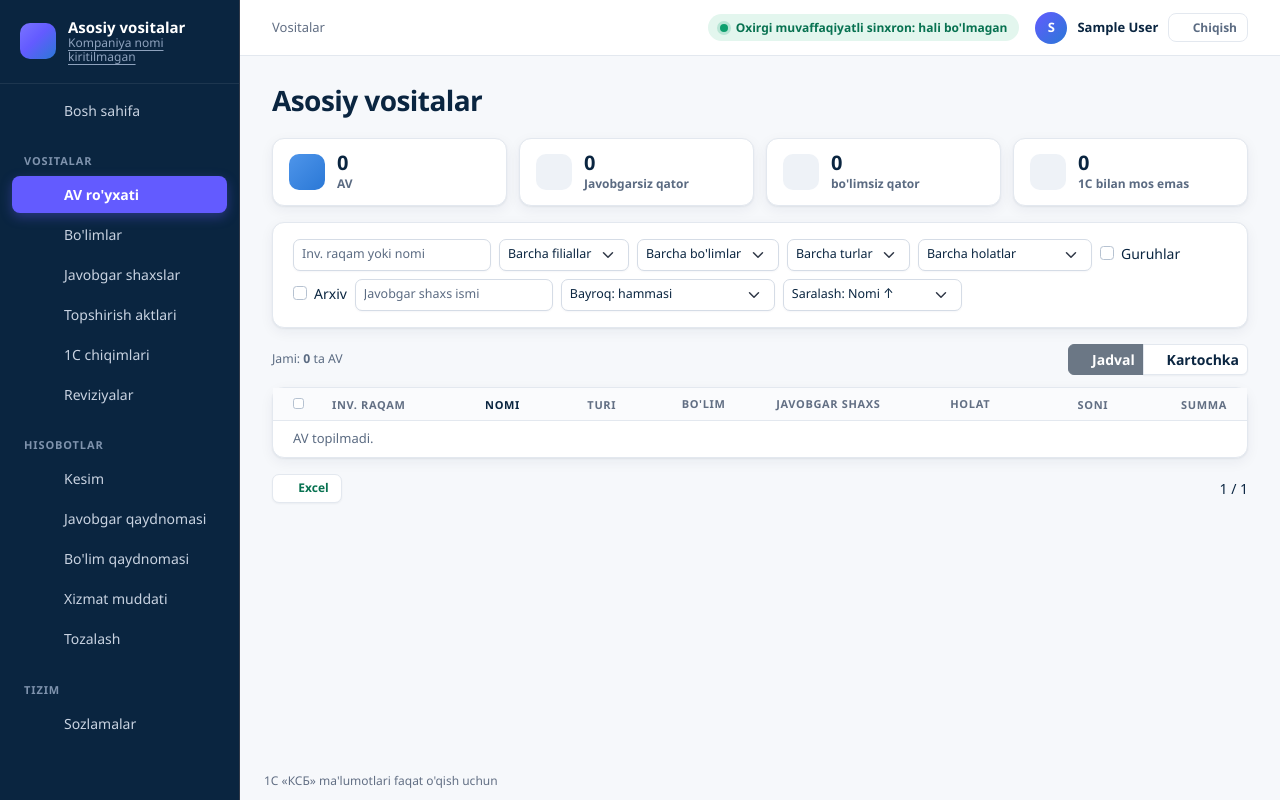
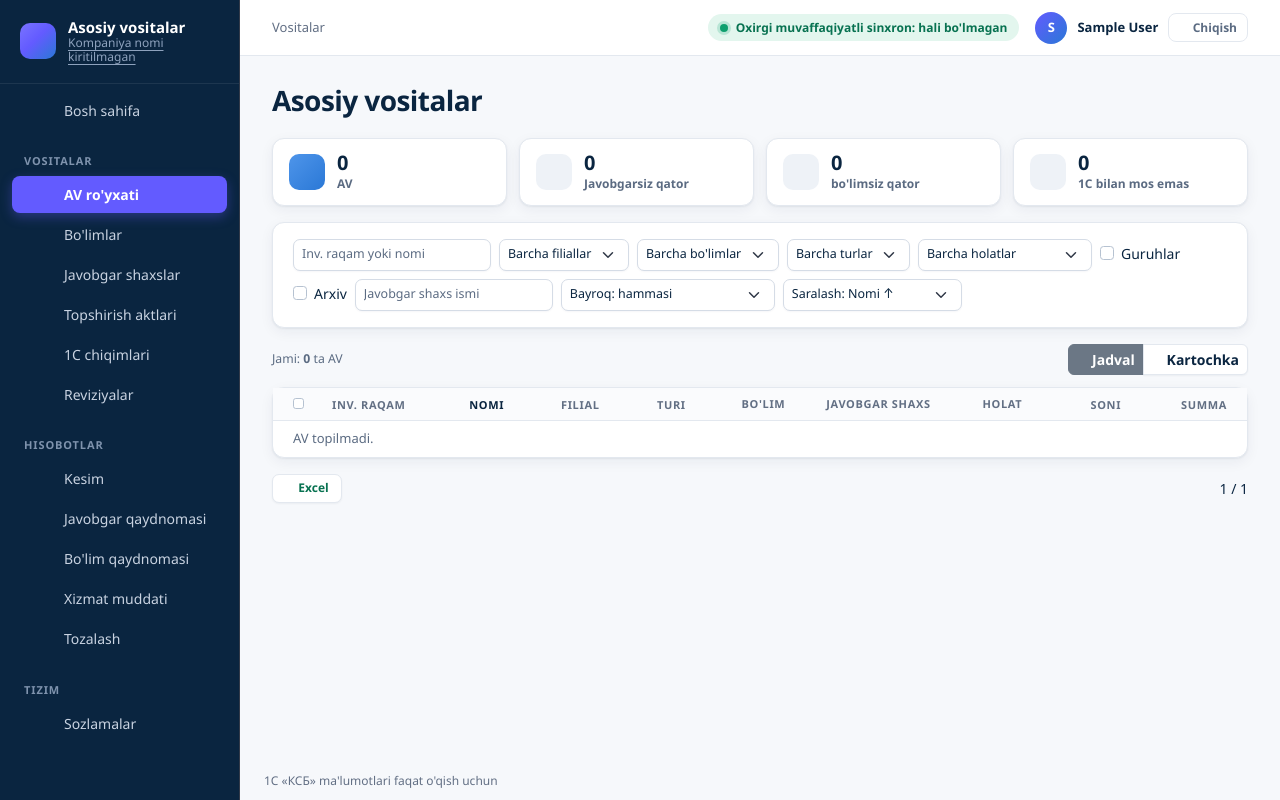
Before and after one commit to Muhammadrizo04/AVPlatform, a Django app: page /av/ in a window 1280 px wide. Run offline with Django 5.2, Linux system fonts and the light colour scheme; the visitor is signed in with stand-in values (Sample User, id 1); data comes from the database, SQL or seed files in the repository; data that the repository does not hold is empty; some web fonts are replaced.

Commit message:
feat(vositalar): AV ro'yxatida filial alohida saralanadigan ustunda
Filial nom ostidagi kulrang yozuv o'rniga «Filial» ustuniga chiqdi; shu ustun
bo'yicha saralash (tartib=filial).

Co-Authored-By: Claude Opus 5.5 <noreply@anthropic.com>

```diff
--- a/panel/static/panel/panel.css
+++ b/panel/static/panel/panel.css
@@ -372,6 +372,7 @@ a.korsatkich:hover { transform: translateY(-1px); box-shadow: var(--av-soya-katt
 .av-jadval .av-nomi { min-width: 16rem; }
 .av-jadval .av-nomi > a { color: var(--av-siyoh); }
 .av-jadval .av-nomi > a:hover { color: var(--av-indigo); }
+.av-jadval .av-filial { max-width: 12rem; overflow: hidden; text-overflow: ellipsis; white-space: nowrap; }
 .av-jadval .av-turi { max-width: 11rem; overflow: hidden; text-overflow: ellipsis; white-space: nowrap; }
 .av-jadval > :not(caption) > * > * { padding-top: .5rem; padding-bottom: .5rem; }
 .av-jadval .holat-pill { font-size: .6875rem; }
--- a/panel/templates/panel/base.html
+++ b/panel/templates/panel/base.html
@@ -7,7 +7,7 @@
   <title>{% block sarlavha %}Asosiy vositalar{% endblock %} — Asosiy vositalar</title>
   <link rel="stylesheet" href="{% static 'panel/vendor/coreui/coreui.min.css' %}">
   <link rel="stylesheet" href="{% static 'panel/vendor/coreui-icons/css/free.min.css' %}">
-  <link rel="stylesheet" href="{% static 'panel/panel.css' %}?v=8">
+  <link rel="stylesheet" href="{% static 'panel/panel.css' %}?v=9">
   <script src="{% static 'panel/vendor/coreui/coreui.bundle.min.js' %}" defer></script>
   <script src="{% static 'panel/htmx.min.js' %}" defer></script>
   <script src="{% static 'panel/csrf.js' %}?v=2" defer></script>
--- a/reviziya/templates/reviziya/mobil/base.html
+++ b/reviziya/templates/reviziya/mobil/base.html
@@ -6,7 +6,7 @@
   <meta name="theme-color" content="#0a2540">
   <meta name="htmx-config" content='{"responseHandling":[{"code":"204","swap":false},{"code":"[23]..","swap":true},{"code":"400|403|409|422","swap":true,"error":false},{"code":"[45]..","swap":false,"error":true}]}'>
   <title>{% block sarlavha %}Reviziya{% endblock %} — Asosiy vositalar</title>
-  <link rel="stylesheet" href="{% static 'panel/panel.css' %}?v=8">
+  <link rel="stylesheet" href="{% static 'panel/panel.css' %}?v=9">
   <script src="{% static 'panel/csrf.js' %}?v=2" defer></script>
   <script src="{% static 'panel/tasdiq.js' %}?v=3" defer></script>
   <script src="{% static 'panel/qidiruv.js' %}?v=1" defer></script>
--- a/vositalar/templates/vositalar/_jadval.html
+++ b/vositalar/templates/vositalar/_jadval.html
@@ -49,7 +49,7 @@
   <table class="table table-hover align-middle mb-0 av-jadval">
     <thead><tr>
       {% if taqsim_huquqi or yorliq_huquqi %}<th class="tanlash"><input class="form-check-input" type="checkbox" data-hammasi aria-label="Sahifadagi hammasini tanlash"></th>{% endif %}
-      {% saralash_ustuni "inv" "Inv. raqam" %}{% saralash_ustuni "nomi" "Nomi" %}{% saralash_ustuni "turi" "Turi" %}
+      {% saralash_ustuni "inv" "Inv. raqam" %}{% saralash_ustuni "nomi" "Nomi" %}{% saralash_ustuni "filial" "Filial" %}{% saralash_ustuni "turi" "Turi" %}
       <th>Bo'lim</th><th>Javobgar shaxs</th><th>Holat</th>
       {% saralash_ustuni "soni" "Soni" "son" %}{% if pul_huquqi %}{% saralash_ustuni "summa" "Summa" "son" %}{% endif %}
     </tr></thead>
@@ -59,7 +59,8 @@
       <tr class="qator-havola">
         {% if taqsim_huquqi or yorliq_huquqi %}<td class="tanlash"><input class="form-check-input" type="checkbox" name="av" value="{{ av.pk }}" aria-label="Tanlash: {{ av.nomi }}"></td>{% endif %}
         <td class="text-nowrap">{% if av.inv_raqam %}<a href="{{ kartochka_url }}" class="text-body-secondary">{{ av.inv_raqam }}</a>{% else %}<span class="xato small">raqamsiz</span>{% endif %}</td>
-        <td class="av-nomi"><a href="{{ kartochka_url }}" class="fw-semibold text-decoration-none stretched-link">{{ av.nomi }}</a>{% if av.filial_rekvizit and not params.filial %}<div class="small text-body-secondary">{{ av.filial_rekvizit.nomi }}</div>{% endif %}</td>
+        <td class="av-nomi"><a href="{{ kartochka_url }}" class="fw-semibold text-decoration-none stretched-link">{{ av.nomi }}</a></td>
+        <td class="small av-filial" title="{{ av.filial_rekvizit.nomi }}">{{ av.filial_rekvizit.nomi|default:"—" }}</td>
         <td class="small av-turi" title="{{ av.turi.nomi }}">{{ av.turi.nomi|default:"—" }}</td>
         {% with j=av.joy %}
         <td class="small">{% if j.bolimlar %}{{ j.bolimlar.0 }}{% if j.bolimlar|length > 1 %} <span class="text-body-secondary">+{{ j.bolimlar|length|add:"-1" }}</span>{% endif %}{% else %}<span class="text-body-tertiary">—</span>{% endif %}</td>
--- a/vositalar/views.py
+++ b/vositalar/views.py
@@ -41,6 +41,7 @@ AV_TARTIBLARI = {
     "nomi": ("Nomi", "nomi"),
     "inv": ("Inv. raqam", "inv_raqam"),
     "turi": ("Turi", "turi__nomi"),
+    "filial": ("Filial", "filial_rekvizit__nomi"),
     "soni": ("Soni", "jami_soni"),
     "summa": ("Summa", "jami_summa"),
 }
```
Also changed, not shown: vositalar/tests/test_royxat.py (+13 -0 lines).
